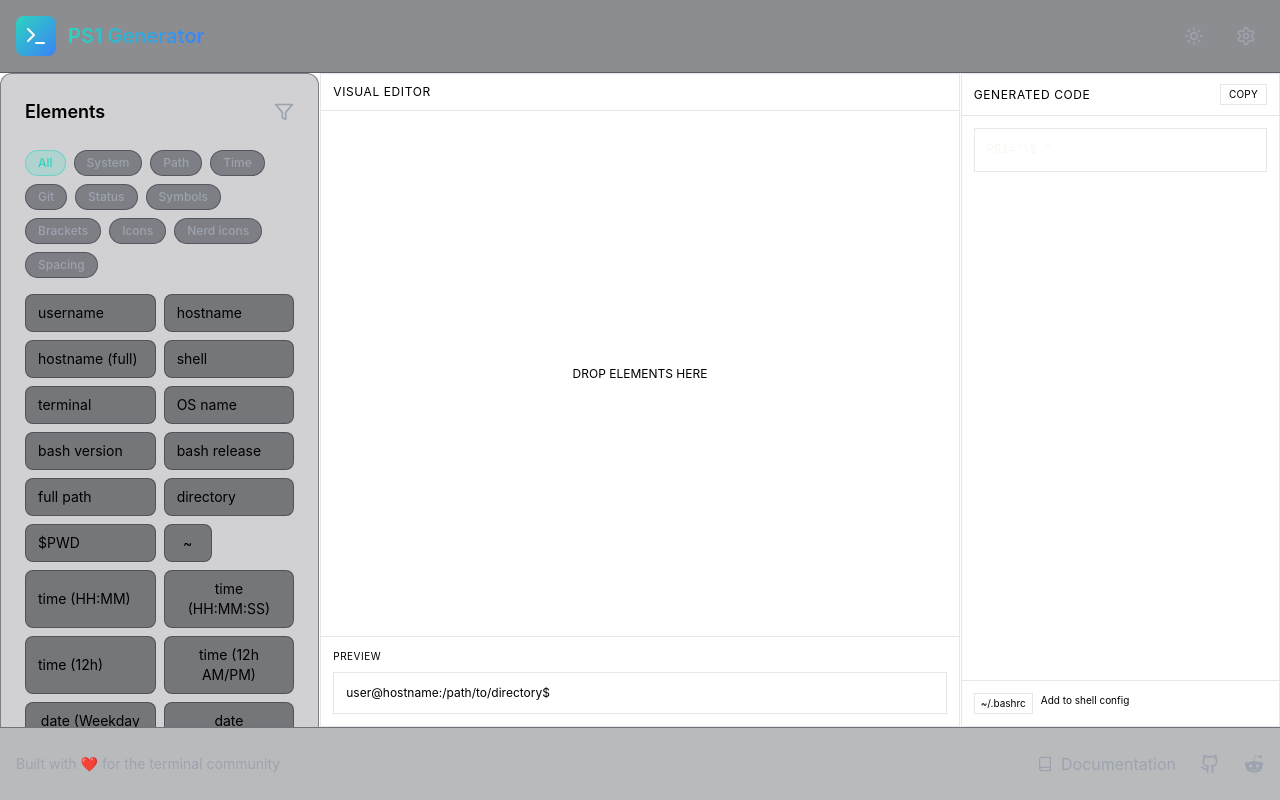
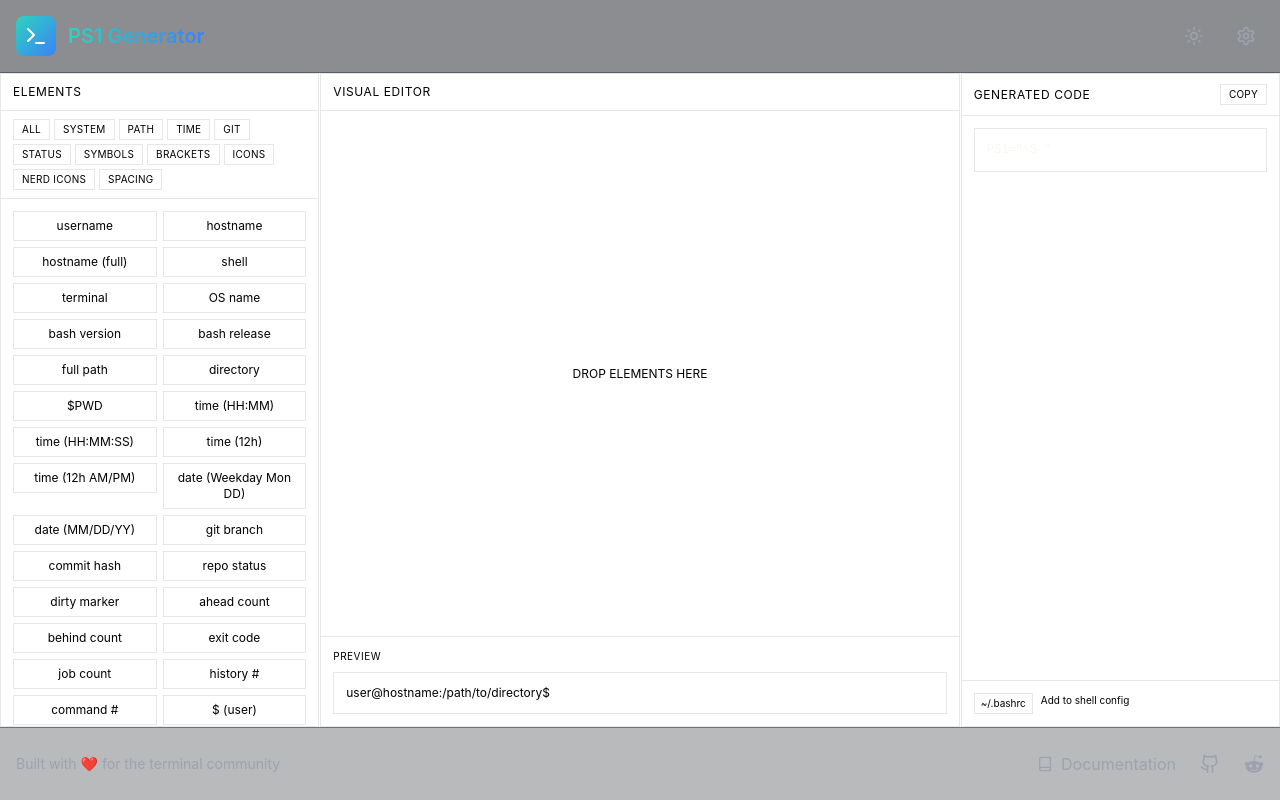
Before and after one commit to shivamksharma/MinimalistPromptGenerator, a React (Vite) app: page / in a window 1280 px wide. Built offline with nearby package versions, Linux system fonts and the light colour scheme.

Commit message:
refactor: update DraggableElements component

```diff
--- a/src/components/DraggableElements.tsx
+++ b/src/components/DraggableElements.tsx
@@ -1,7 +1,6 @@
-import React, { useState } from 'react';
+import { useState, useRef } from 'react';
 import { useDraggable } from '@dnd-kit/core';
 import type { PS1Element } from '../types';
-import { Filter } from 'lucide-react';
 
 interface DraggableElementProps {
   id: string;
@@ -15,6 +14,7 @@ const DraggableElement = ({ id, label }: DraggableElementProps) => {
 
   const style = transform ? {
     transform: `translate3d(${transform.x}px, ${transform.y}px, 0)`,
+    willChange: 'transform',
   } : undefined;
 
   return (
@@ -22,11 +22,11 @@ const DraggableElement = ({ id, label }: DraggableElementProps) => {
       ref={setNodeRef}
       {...listeners}
       {...attributes}
-      className={`px-3 py-2 bg-gray-100 dark:bg-gray-800/50 text-sm rounded-lg cursor-move
-        hover:bg-gray-200 dark:hover:bg-gray-700/50 transition-all duration-200 inline-flex items-center
-        border border-gray-200 dark:border-gray-700/50 hover:border-teal-400/50 hover:shadow-lg hover:shadow-teal-400/10
-        ${isDragging ? 'ring-2 ring-teal-400 opacity-50' : ''}
-        ${label.length <= 2 ? 'w-12 justify-center' : 'w-full'}`}
+      className={`px-2 py-1.5 text-xs cursor-move inline-flex items-center justify-center border w-full
+        ${isDragging
+          ? 'border-accent bg-graphite-200 dark:bg-graphite-800 text-accent opacity-50'
+          : 'border-graphite-400 dark:border-graphite-700 bg-graphite-200 dark:bg-graphite-900 text-graphite-700 dark:text-graphite-300 hover:border-accent hover:text-accent'
+        }`}
       style={style}
     >
       {label}
@@ -46,35 +46,71 @@ const DraggableElements = ({ elements }: DraggableElementsProps) => {
     ? elements
     : elements.filter(el => el.category === selectedCategory);
 
+  const scrollRef = useRef<HTMLDivElement | null>(null);
+
+  // Separate elements by size
+  const largeElements = filteredElements.filter(el => el.label.length > 3);
+  const smallElements = filteredElements.filter(el => el.label.length <= 3);
+
+  // Calculate how many small elements can fit in the remaining space of large elements
+  // Large elements use 2 cols each in a 4-col grid
+  // So we need to find how many columns are left in the last row
+  const totalColsUsedByLarge = largeElements.length * 2; // each large element uses 2 cols
+  const remainingColsInLastRow = totalColsUsedByLarge % 4; // 4 is our grid total
+  const availableColsForSmall = remainingColsInLastRow > 0 ? (4 - remainingColsInLastRow) : 0;
+
+  // Each small element uses 1 col, so we can fit that many small elements
+  const smallElementsForLargeGrid = smallElements.slice(0, availableColsForSmall);
+  const remainingSmallElements = smallElements.slice(availableColsForSmall);
+
   return (
-    <div className="bg-white/80 dark:bg-gray-800/20 backdrop-blur-sm p-6 rounded-xl border border-gray-200 dark:border-gray-700/50">
-      <div className="flex items-center justify-between mb-6">
-        <h2 className="text-lg font-semibold">Elements</h2>
-        <div className="relative group">
-          <Filter className="w-5 h-5 text-gray-400 group-hover:text-teal-400 transition-colors" />
-        </div>
+    <div className="bg-graphite-100 dark:bg-graphite-950 border border-graphite-300 dark:border-graphite-800 h-full flex flex-col min-h-0 min-w-0">
+      <div className="px-3 py-2.5 border-b border-graphite-300 dark:border-graphite-800 flex-shrink-0">
+        <h2 className="text-xs uppercase tracking-wider text-graphite-600 dark:text-graphite-400">Elements</h2>
       </div>
 
-      <div className="flex flex-wrap gap-2 mb-4">
+      <div className="px-3 py-2 border-b border-graphite-300 dark:border-graphite-800 flex flex-wrap gap-1 flex-shrink-0">
         {categories.map((category) => (
           <button
             key={category}
             onClick={() => setSelectedCategory(category)}
-            className={`px-3 py-1 rounded-full text-xs font-medium transition-all
+            className={`px-2 py-0.5 text-[10px] uppercase tracking-wide border
               ${selectedCategory === category
-                ? 'bg-teal-400/20 text-teal-400 border border-teal-400/50'
-                : 'bg-gray-100 dark:bg-gray-700/50 text-gray-600 dark:text-gray-400 border border-gray-200 dark:border-gray-700/50 hover:bg-gray-200 dark:hover:bg-gray-700'
+                ? 'bg-accent/10 text-accent border-accent'
+                : 'bg-transparent text-graphite-600 dark:text-graphite-500 border-graphite-400 dark:border-graphite-700 hover:border-graphite-500 dark:hover:border-graphite-600 hover:text-graphite-800 dark:hover:text-graphite-400'
               }`}
           >
-            {category.charAt(0).toUpperCase() + category.slice(1)}
+            {category}
           </button>
         ))}
       </div>
 
-      <div className="grid grid-cols-2 gap-2">
-        {filteredElements.map((element) => (
-          <DraggableElement key={element.id} {...element} />
-        ))}
+      <div ref={scrollRef} className="flex-1 overflow-y-auto p-3 min-h-0 min-w-0 no-scrollbar">
+        {/* Large Elements Grid (2 columns) with small elements filling last row if needed */}
+        {largeElements.length > 0 && (
+          <div className="grid grid-cols-4 gap-1.5 min-w-0">
+            {largeElements.map((element) => (
+              <div key={element.id} className="col-span-2">
+                <DraggableElement {...element} />
+              </div>
+            ))}
+            {/* Fill remaining space in last row with small elements */}
+            {smallElementsForLargeGrid.map((element) => (
+              <div key={element.id} className="col-span-1">
+                <DraggableElement {...element} />
+              </div>
+            ))}
+          </div>
+        )}
+
+        {/* Remaining Small Elements Grid (4 columns) */}
+        {remainingSmallElements.length > 0 && (
+          <div className="grid grid-cols-4 gap-1.5 min-w-0 mt-1.5">
+            {remainingSmallElements.map((element) => (
+              <DraggableElement key={element.id} {...element} />
+            ))}
+          </div>
+        )}
       </div>
     </div>
   );
```
